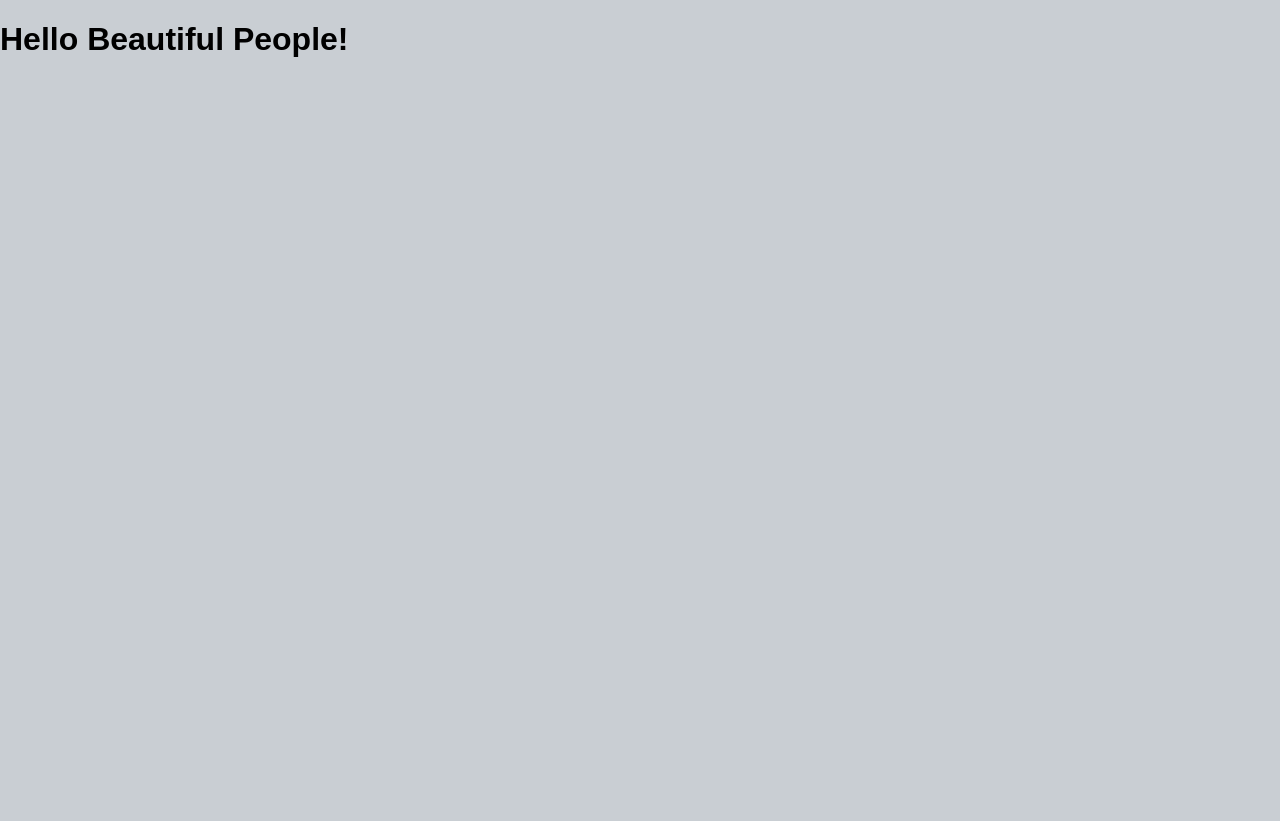
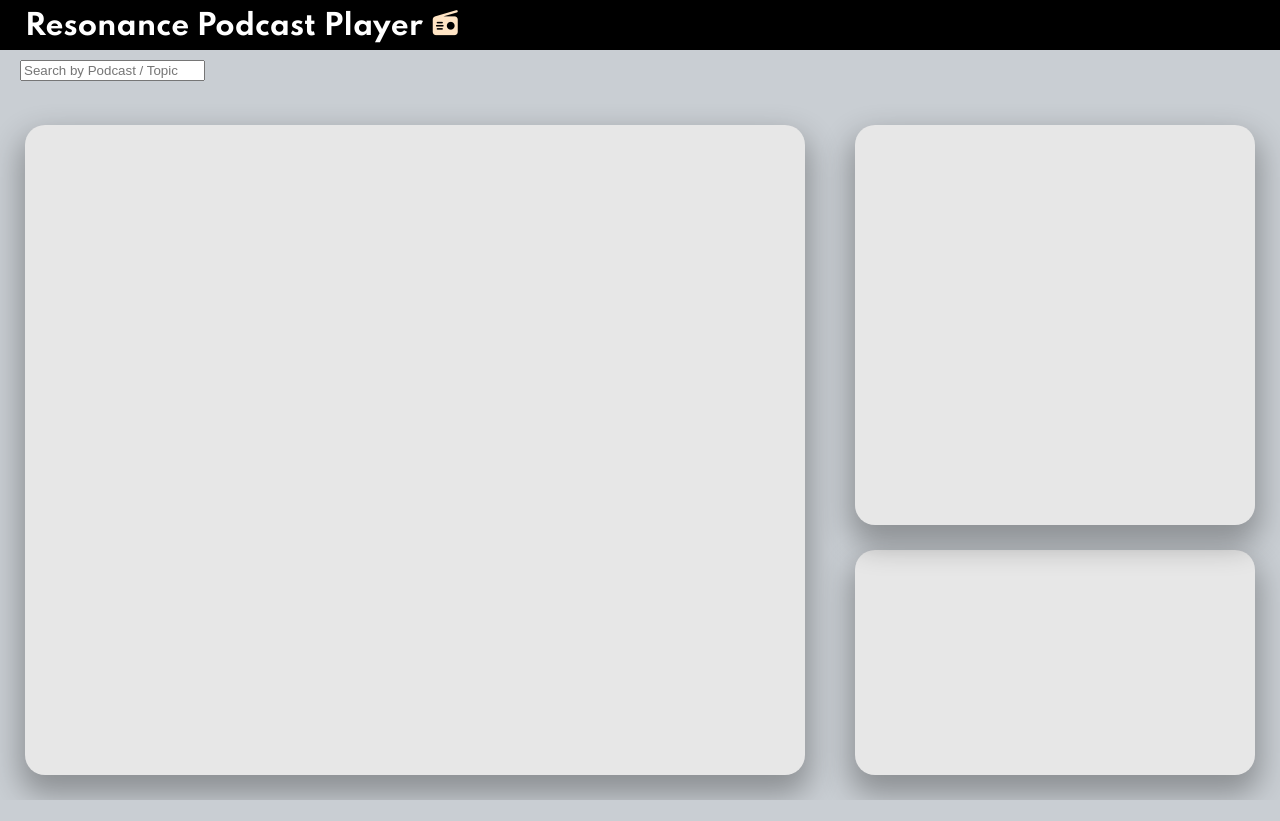
Before and after one commit to Ahrin-Yuan/Resonance-Podcast-Player, a website: page public/index.html in a window 1280 px wide. After the commit the page ends 800 px from the top, so only its background shows below. Drawn offline with Linux system fonts and the light colour scheme.

Commit message:
update Container UI & Navigation CSS

```diff
--- a/public/index.html
+++ b/public/index.html
@@ -6,16 +6,46 @@
     <title>Resonance Podcast Player</title>
     <!-- Frequency Favicon -->
     <link rel="icon" type="image/png" href="freq2.png">
-    <!-- FontAwesome V5 -->
-    <link rel="stylesheet" href="https://cdnjs.cloudflare.com/ajax/libs/font-awesome/5.15.4/css/all.min.css">
+    <!-- Font Awesome CDN -->
+    <link rel="stylesheet" href="https://cdnjs.cloudflare.com/ajax/libs/font-awesome/6.5.0/css/all.min.css">
+
     <!-- Stylesheet -->
     <link rel="stylesheet" href="style.css">
     <!-- Manifest -->
     <link rel="manifest" href="manifest.json" />
 </head>
 <body>
-    <h1>Hello Beautiful People!</h1>
+    <!-- Navigation -->
+    <div class="nav-wrapper">
+        <nav class="nav">
+            <h1 class="nav-title">Resonance Podcast Player</h1>
+            <i class="fa-solid fa-radio"></i>
+        </nav>
+    </div>
 
+    <div class="page-wrapper">
+        <!-- Search Containter -->
+         <div class="search-container">
+            <input type="text" id="searchInput" placeholder="Search by Podcast / Topic">
+        </div>
+        <!-- Main Containter -->
+        <div class="main-container">
+
+        </div>
+
+
+         <!-- Player Container -->
+          <div class="player-container">
+            <div class="player">
+
+            </div>
+
+            <div class="queue">
+
+            </div>
+          </div>
+
+    </div>
 
     <!-- Script -->
     <script src="script.js"></script>
--- a/public/style.css
+++ b/public/style.css
@@ -1,3 +1,5 @@
+@import url("https://fonts.googleapis.com/css?family=Spartan:400,700&display=swap");
+
 html {
     box-sizing: border-box;
 }
@@ -8,3 +10,95 @@ body {
     background: #c9ced3;
     font-family: 'Spartan', sans-serif;
 }
+
+/* Navigation ------------------------------------------------------- */
+.nav-wrapper {
+    width: 100% ;
+    height: 50px;
+    background: black;
+}
+
+.nav {
+    display: flex;
+    align-items: center;
+    position: relative;
+    top: 10px;
+}
+
+.nav-title{
+    font-size: 28px;
+    margin: 0;
+    margin-left: 25px;
+    color: white;
+}
+
+.nav-wrapper i{
+    color: bisque;
+    font-size: 25px;
+    position: relative;
+    top: -3px;
+    left: 10px;
+}
+
+
+/* Seacrh Container ------------------------------------------------------- */
+.search-container{
+    position: absolute;
+    top: 60px;
+    left: 20px;
+}
+
+
+/* Main Container ------------------------------------------------------- */
+/* Responsive to Screensize */
+.page-wrapper {
+    display: flex;
+    flex-direction: row;
+    width: 100%;
+    height: calc(100vh - 50px);
+}
+
+.main-container {
+    display: flex;
+    flex-direction: column;
+    width: calc(100% - 500px);
+    height: calc(100% - 100px);
+    margin: 0 auto;
+    margin-top: 75px;
+    padding: 20px;
+    box-sizing: border-box;
+    background: #e7e7e7;
+    border-radius: 20px;
+    box-shadow: 0 15px 30px 5px rgba(0, 0, 0, 0.3);
+}
+
+.player-container{
+    display: flex;
+    flex-direction: column;
+    align-items: center;
+    width: 450px;
+    margin-top: 75px;
+}
+
+/* Player Container ------------------------------------------------------- */
+/* Player */
+.player{
+    width: 400px;
+    height: 400px;
+    background: #e7e7e7;
+    border-radius: 20px;
+    box-shadow: 0 15px 30px 5px rgba(0, 0, 0, 0.3);
+    position: relative;
+}
+
+/* Queue */
+.queue{
+    height: calc(100% - 450px);
+    width: 400px;
+    background: #e7e7e7;
+    border-radius: 20px;
+    box-shadow: 0 15px 30px 5px rgba(0, 0, 0, 0.3);
+    margin-top: 25px;
+    padding: 10px;
+    box-sizing: border-box;
+}
```
Also changed, not shown: server.js (+44 -0 lines).
